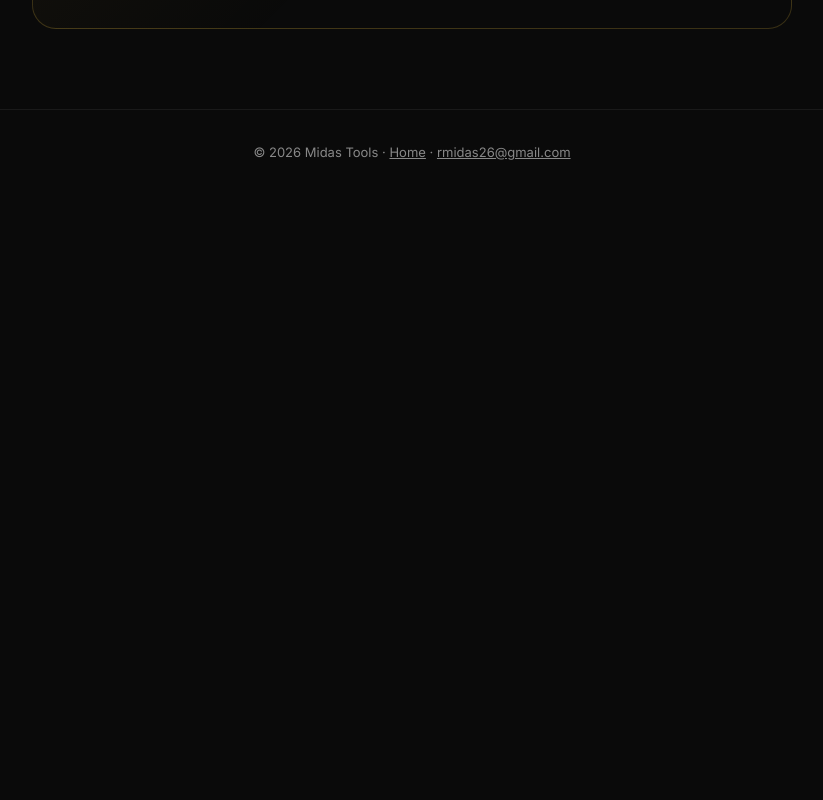
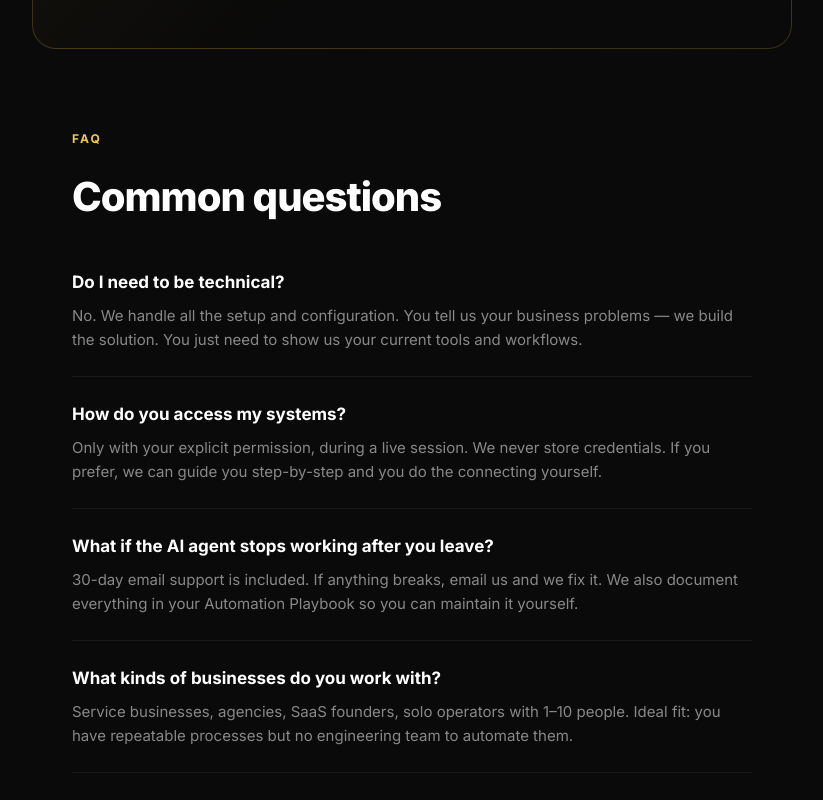
Before and after one commit to reymidas26/midastools-site, a Next.js app: page /ai-audit in a window 1280 px wide. Shown: the part 3800-4600 px from the top of the page, without its empty margins (228-1051 px from the left). Before the commit the page ends 3994 px from the top, so only its background shows below. Built offline with nearby package versions, Linux system fonts and the light colour scheme.

Commit message:
improve: add post-payment flow note + FAQ section to /ai-audit

```diff
--- a/pages/ai-audit.js
+++ b/pages/ai-audit.js
@@ -134,8 +134,27 @@ export default function AIAudit() {
         <div className="price-big">$997</div>
         <p style={{marginTop:16,marginBottom:40,fontSize:18,color:'var(--gray-400)'}}>One-time. 48 hours. A working AI agent deployed in your business.<br />Full refund if we don't find $5,000+/year in savings.</p>
         <a href={AUDIT_URL} className="btn">Book Your AI Audit →</a>
-        <p style={{marginTop:16,fontSize:13,color:'var(--gray-400)'}}>Secure checkout via Stripe · 30-day money-back guarantee · Slots limited</p>
+        <p style={{marginTop:16,fontSize:13,color:'var(--gray-400)'}}>Secure checkout via Stripe · After payment, you'll receive an intake form via email within 1 hour · 30-day money-back guarantee · Slots limited</p>
       </div>
+
+      <section style={{paddingTop:0}}>
+        <div className="label">FAQ</div>
+        <h2>Common questions</h2>
+        <div style={{display:'flex',flexDirection:'column',gap:24}}>
+          {[
+            { q: 'Do I need to be technical?', a: 'No. We handle all the setup and configuration. You tell us your business problems — we build the solution. You just need to show us your current tools and workflows.' },
+            { q: 'How do you access my systems?', a: 'Only with your explicit permission, during a live session. We never store credentials. If you prefer, we can guide you step-by-step and you do the connecting yourself.' },
+            { q: 'What if the AI agent stops working after you leave?', a: '30-day email support is included. If anything breaks, email us and we fix it. We also document everything in your Automation Playbook so you can maintain it yourself.' },
+            { q: 'What kinds of businesses do you work with?', a: 'Service businesses, agencies, SaaS founders, solo operators with 1–10 people. Ideal fit: you have repeatable processes but no engineering team to automate them.' },
+            { q: 'What if you can\'t find $5,000 in savings?', a: 'Full refund. No questions. We only take the engagement if we genuinely see the savings opportunity upfront.' },
+          ].map(f => (
+            <div key={f.q} style={{borderBottom:'1px solid var(--gray-800)',paddingBottom:24}}>
+              <div style={{fontSize:17,fontWeight:700,marginBottom:8}}>{f.q}</div>
+              <div style={{fontSize:15,color:'var(--gray-400)',lineHeight:1.6}}>{f.a}</div>
+            </div>
+          ))}
+        </div>
+      </section>
 
       <footer>
         <p>© 2026 Midas Tools · <Link href="/" style={{color:'var(--gray-400)'}}>Home</Link> · <a href="mailto:rmidas26@gmail.com">rmidas26@gmail.com</a></p>
```
